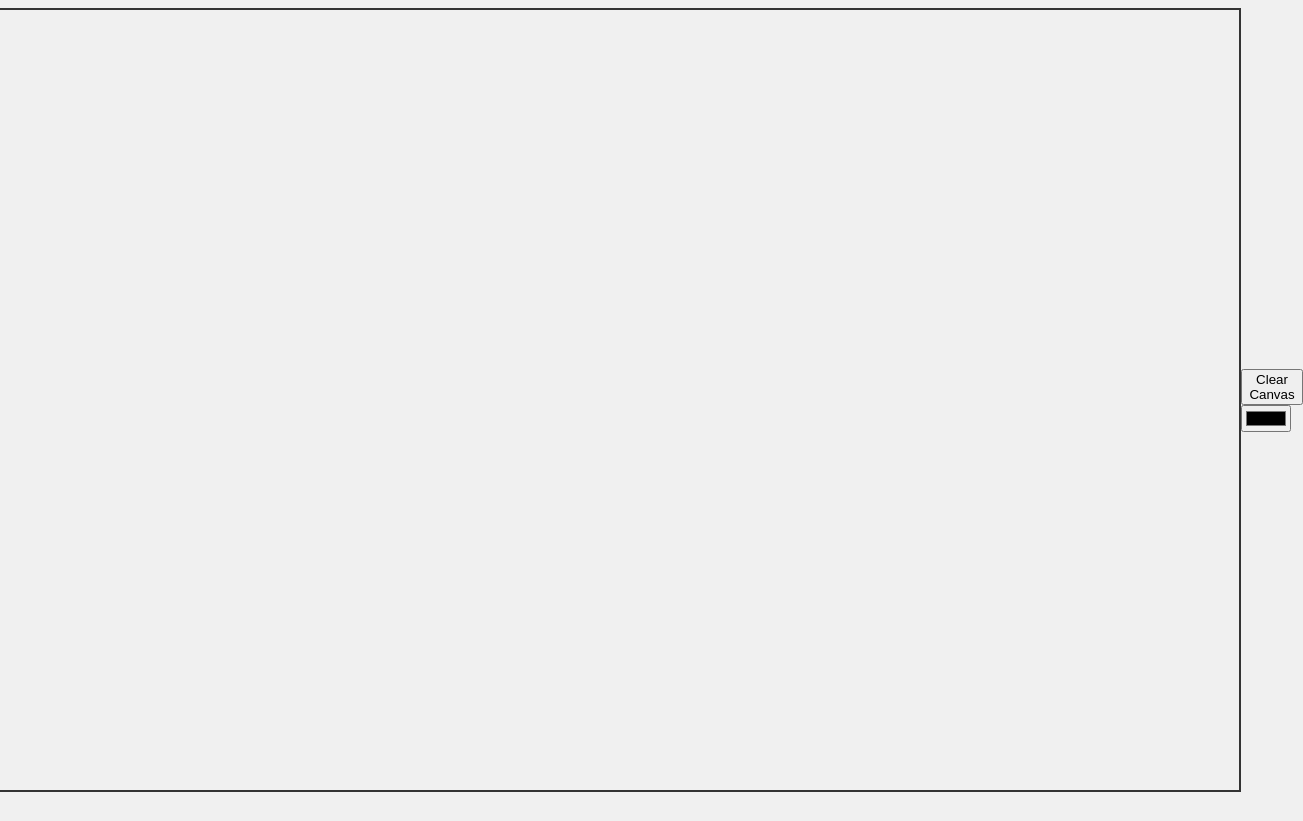
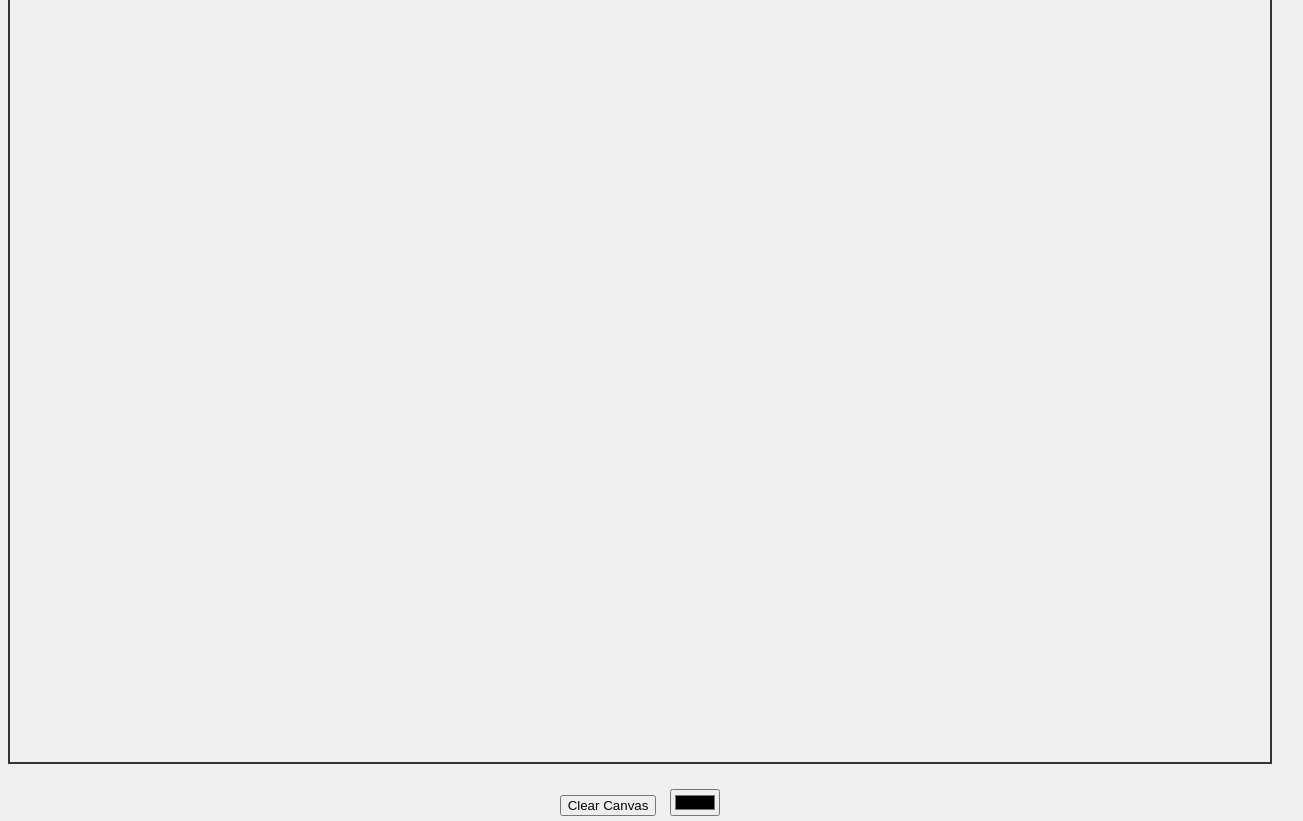
Before and after one commit to moongerome/-31github, a plain HTML site: page draw/index.html in a window 1280 px wide. Shown: the whole page, 1303 px wide, since content can reach past the window. Before the commit the page ends 800 px from the top, so only its background shows below. Drawn offline with Linux system fonts and the light colour scheme.

Commit message:
canvas clear button

```diff
--- a/draw/style.css
+++ b/draw/style.css
@@ -2,6 +2,7 @@ body {
   display: flex;
   justify-content: center;
   align-items: center;
+  flex-direction: column;
   height: 100vh;
   margin: 0;
   background-color: #f0f0f0;
@@ -10,3 +11,12 @@ body {
 canvas {
   border: 2px solid #333;
 }
+
+.controls {
+  margin-top: 20px;
+}
+
+button,
+input {
+  margin: 5px;
+}
```
